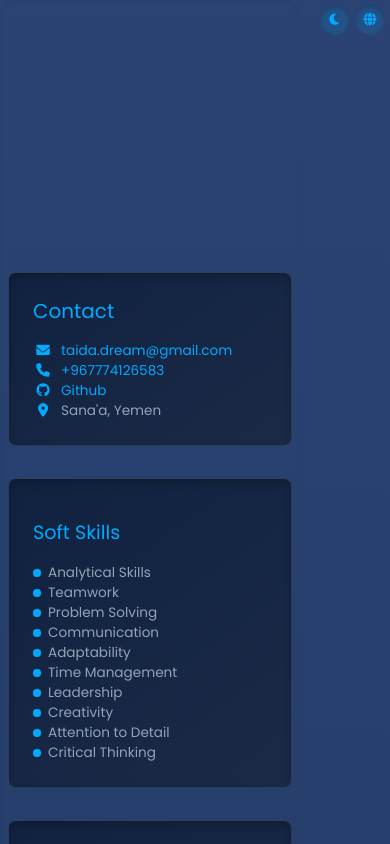
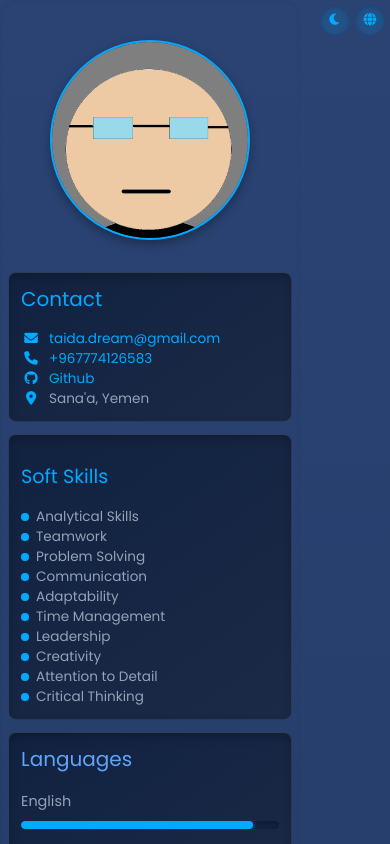
Before and after one commit to 0taida/taida-cv-react, a React (Vite) app: page / in a window 390 px wide. Shown: the top 844 px of the page. Built offline with nearby package versions, Linux system fonts and the light colour scheme.

Commit message:
update style

```diff
--- a/src/App.jsx
+++ b/src/App.jsx
@@ -33,7 +33,7 @@ function App() {
   }, [theme, i18n.language])
 
   return (
-    <div className="min-h-screen cv-body-gradient text-gray-200 flex flex-wrap font-poppins animate-fade-in-custom">
+    <div className="min-h-screen cv-body-gradient text-gray-200 flex flex-wrap font-poppins animate-fade-in-custom md:flex-col md:overflow-x-hidden">
       <ThemeToggle
         theme={theme}
         onThemeToggle={toggleTheme}
@@ -41,7 +41,9 @@ function App() {
       />
 
       {/* Sidebar */}
-      <div className="w-[300px] p-2 flex flex-col shadow-inner animate-slide-in-sidebar-custom relative rounded-2xl md:w-full md:max-w-full md:p-2 md:mb-4 md:border-none md:shadow-none md:transform-none md:animate-none">
+      <div className={`w-[300px] p-2 flex flex-col shadow-inner relative rounded-2xl md:w-full md:max-w-full md:p-2 md:mb-4 md:border-none md:shadow-none md:transform-none md:animate-none md:rounded-none ${
+        i18n.language === 'ar' ? 'animate-slide-in-sidebar-rtl-custom' : 'animate-slide-in-sidebar-custom'
+      }`}>
         <ProfileImage />
         <ContactInfo />
         <SoftSkills />
--- a/src/components/ProfileImage.jsx
+++ b/src/components/ProfileImage.jsx
@@ -3,7 +3,7 @@ const ProfileImage = () => {
     <img
       src="/face.png"
       alt="Profile Image"
-      className="w-[200px] h-[200px] rounded-full mx-auto my-8 border-2 border-[#00aaff] shadow-[0_4px_10px_rgba(0,0,0,0.3)] object-cover block animate-subtle-pulse-custom opacity-0 animate-fade-in-custom md:w-[120px] md:h-[120px] md:my-4"
+      className="w-[200px] h-[200px] rounded-full mx-auto my-8 border-2 border-[#00aaff] shadow-[0_4px_10px_rgba(0,0,0,0.3)] object-cover block animate-subtle-pulse-custom opacity-0 animate-fade-in-custom md:w-[100px] md:h-[100px] md:my-3"
     />
   );
 };
--- a/src/custom.css
+++ b/src/custom.css
@@ -426,6 +426,12 @@ body[dir="rtl"] .animate-slide-in-sidebar-custom {
   animation: slideInSidebarRTL 0.5s ease 0.2s forwards;
 }
 
+/* RTL sidebar animation class */
+.animate-slide-in-sidebar-rtl-custom {
+  transform: translateX(100%);
+  animation: slideInSidebarRTL 0.5s ease 0.2s forwards;
+}
+
 /* Ensure RTL sidebar animation works correctly */
 body[dir="rtl"] .sidebar-rtl {
   transform: translateX(100%);
@@ -571,34 +577,81 @@ body[dir="rtl"] .theme-language-toggles {
   transform: none !important;
 }
 
-/* Mobile responsive adjustments */
+/* Mobile responsive adjustments - exact HTML match */
 @media (max-width: 768px) {
+  /* Disable all animations on mobile */
+  .animate-fade-in-custom,
   .animate-slide-in-sidebar-custom,
-  .animate-slide-in-sidebar-rtl-custom {
+  .animate-slide-in-sidebar-rtl-custom,
+  .animate-subtle-pulse-custom,
+  .animate-fade-in-up-custom,
+  .animate-fade-in-delayed,
+  .animate-fade-in-more-delayed,
+  .animate-fade-in-most-delayed,
+  .animate-section-1,
+  .animate-section-2,
+  .animate-section-3,
+  .animate-section-4,
+  .animate-section-5 {
     animation: none !important;
     transform: none !important;
+    opacity: 1 !important;
   }
 
-  .section-hover-effect:hover {
+  /* Disable hover effects on mobile */
+  .section-hover-effect:hover,
+  .section:hover {
     transform: none !important;
+    box-shadow: inherit !important;
+    border: inherit !important;
   }
 
-  body.light-theme .section-hover-effect:hover {
+  body.light-theme .section-hover-effect:hover,
+  body.light-theme .section:hover {
     transform: none !important;
+    box-shadow: inherit !important;
+    border: inherit !important;
   }
 
-  .skill-chip-hover:hover {
+  .skill-chip-hover:hover,
+  .skill-chip:hover {
     transform: none !important;
+    box-shadow: inherit !important;
   }
 
-  body.light-theme .skill-chip-hover:hover {
+  body.light-theme .skill-chip-hover:hover,
+  body.light-theme .skill-chip:hover {
     transform: none !important;
+    background: inherit !important;
   }
 
-  /* Mobile theme toggle adjustments */
+  .project-link-button:hover {
+    transform: none !important;
+    box-shadow: inherit !important;
+  }
+
+  body.light-theme .project-link-button:hover {
+    transform: none !important;
+    box-shadow: inherit !important;
+  }
+
+  /* Mobile layout - body and main container */
+  body {
+    overflow-x: hidden;
+    max-width: 100%;
+  }
+
+  html, body {
+    max-width: 100%;
+    overflow-x: hidden;
+  }
+
+  /* Mobile theme toggle adjustments - exact HTML match */
   .theme-language-toggles {
+    position: absolute;
     top: 5px;
     right: 5px;
+    z-index: 2000;
     gap: 5px;
   }
 
@@ -621,6 +674,75 @@ body[dir="rtl"] .theme-language-toggles {
     overflow: hidden;
     text-overflow: ellipsis;
     white-space: nowrap;
+  }
+
+  /* Mobile sidebar adjustments - exact HTML match */
+  .sidebar {
+    width: 100% !important;
+    max-width: 100% !important;
+    padding: 0.5rem !important;
+    margin: 0 !important;
+    border-radius: 0 !important;
+    box-shadow: none !important;
+    transform: none !important;
+    animation: none !important;
+  }
+
+  /* Mobile sidebar sections */
+  .sidebar-section-gradient {
+    width: 100%;
+    max-width: 100%;
+    padding: 0.75rem;
+    margin-bottom: 0.75rem;
+    overflow: hidden;
+  }
+
+  /* Mobile main content adjustments */
+  .main-content {
+    padding: 1rem !important;
+    margin-top: 5px !important;
+    width: 100%;
+  }
+
+  /* Mobile section adjustments */
+  .section {
+    padding: 1rem !important;
+    margin-bottom: 1rem !important;
+  }
+
+  /* Mobile language progress bar adjustments */
+  .language-progress-bar {
+    height: 8px !important;
+  }
+
+  .language-progress-fill {
+    height: 8px !important;
+  }
+
+  /* Mobile project header adjustments */
+  .project-header {
+    flex-wrap: wrap;
+  }
+
+  /* Reset margins for project link buttons on mobile */
+  .project-header > .project-link-button {
+    margin-top: 0;
+    margin-left: 0;
+    margin-right: 0;
+  }
+
+  /* RTL specific mobile adjustments */
+  body[dir="rtl"] .project-header > .project-link-button {
+    margin-top: 0;
+    margin-left: 0;
+    margin-right: 0;
+  }
+
+  /* Mobile profile image - exact HTML match */
+  .profile-img {
+    width: 100px !important;
+    height: 100px !important;
+    margin: 0.75rem auto !important;
   }
 }
 
@@ -747,20 +869,6 @@ body[dir="rtl"] .section:hover .section-title::after {
   .skills-container .section {
     min-width: auto;
   }
-
-  /* Mobile section adjustments */
-  .section {
-    padding: 1rem;
-    margin-bottom: 1rem;
-  }
-
-  .section:hover {
-    transform: none !important;
-  }
-
-  body.light-theme .section:hover {
-    transform: none !important;
-  }
 }
 
 /* Staggered animation delays for sections */
@@ -792,4 +900,174 @@ body[dir="rtl"] .section:hover .section-title::after {
   opacity: 0;
   transform: translateY(20px);
   animation: fadeInUp 0.5s ease 1s forwards;
+}/*
+Comprehensive Mobile Responsive Design - Exact HTML Match */
+@media (max-width: 768px) {
+  /* Disable all animations on mobile - exact HTML match */
+  .animate-fade-in-custom,
+  .animate-slide-in-sidebar-custom,
+  .animate-slide-in-sidebar-rtl-custom,
+  .animate-subtle-pulse-custom,
+  .animate-fade-in-up-custom,
+  .animate-fade-in-delayed,
+  .animate-fade-in-more-delayed,
+  .animate-fade-in-most-delayed,
+  .animate-section-1,
+  .animate-section-2,
+  .animate-section-3,
+  .animate-section-4,
+  .animate-section-5 {
+    animation: none !important;
+    transform: none !important;
+    opacity: 1 !important;
+  }
+
+  /* Disable hover effects on mobile */
+  .section-hover-effect:hover,
+  .section:hover {
+    transform: none !important;
+    box-shadow: inherit !important;
+    border: inherit !important;
+  }
+
+  body.light-theme .section-hover-effect:hover,
+  body.light-theme .section:hover {
+    transform: none !important;
+    box-shadow: inherit !important;
+    border: inherit !important;
+  }
+
+  .skill-chip-hover:hover,
+  .skill-chip:hover {
+    transform: none !important;
+    box-shadow: inherit !important;
+  }
+
+  body.light-theme .skill-chip-hover:hover,
+  body.light-theme .skill-chip:hover {
+    transform: none !important;
+    background: inherit !important;
+  }
+
+  .project-link-button:hover {
+    transform: none !important;
+    box-shadow: inherit !important;
+  }
+
+  body.light-theme .project-link-button:hover {
+    transform: none !important;
+    box-shadow: inherit !important;
+  }
+
+  /* Mobile layout - body and main container */
+  body {
+    overflow-x: hidden;
+    max-width: 100%;
+    flex-direction: column;
+  }
+
+  html, body {
+    max-width: 100%;
+    overflow-x: hidden;
+  }
+
+  /* Mobile theme toggle adjustments - exact HTML match */
+  .theme-language-toggles {
+    position: absolute;
+    top: 5px;
+    right: 5px;
+    z-index: 2000;
+    gap: 5px;
+  }
+
+  .theme-toggle-button {
+    width: 30px;
+    height: 30px;
+    font-size: 0.8rem;
+    padding: 0.3rem;
+  }
+
+  /* Mobile contact info adjustments */
+  .contact-info ul li,
+  .soft-skills ul li {
+    font-size: 0.85rem;
+  }
+
+  .contact-info ul li a,
+  .contact-info ul li span {
+    max-width: 90%;
+    overflow: hidden;
+    text-overflow: ellipsis;
+    white-space: nowrap;
+  }
+
+  /* Mobile sidebar adjustments - exact HTML match */
+  .sidebar {
+    width: 100% !important;
+    max-width: 100% !important;
+    padding: 0.5rem !important;
+    margin: 0 !important;
+    margin-bottom: 1rem !important;
+    border-radius: 0 !important;
+    box-shadow: none !important;
+    transform: none !important;
+    animation: none !important;
+  }
+
+  /* Mobile sidebar sections */
+  .sidebar-section-gradient {
+    width: 100%;
+    max-width: 100%;
+    padding: 0.75rem;
+    margin-bottom: 0.75rem;
+    overflow: hidden;
+  }
+
+  /* Mobile main content adjustments */
+  .main-content {
+    padding: 1rem !important;
+    margin-top: 5px !important;
+    width: 100%;
+  }
+
+  /* Mobile section adjustments */
+  .section {
+    padding: 1rem !important;
+    margin-bottom: 1rem !important;
+  }
+
+  /* Mobile profile image - exact HTML match */
+  .profile-img {
+    width: 100px !important;
+    height: 100px !important;
+    margin: 0.75rem auto !important;
+  }
+
+  /* Mobile language progress bar adjustments */
+  .language-progress-bar {
+    height: 8px !important;
+  }
+
+  .language-progress-fill {
+    height: 8px !important;
+  }
+
+  /* Mobile project header adjustments */
+  .project-header {
+    flex-wrap: wrap;
+  }
+
+  /* Reset margins for project link buttons on mobile */
+  .project-header > .project-link-button {
+    margin-top: 0;
+    margin-left: 0;
+    margin-right: 0;
+  }
+
+  /* RTL specific mobile adjustments */
+  body[dir="rtl"] .project-header > .project-link-button {
+    margin-top: 0;
+    margin-left: 0;
+    margin-right: 0;
+  }
 }
```
